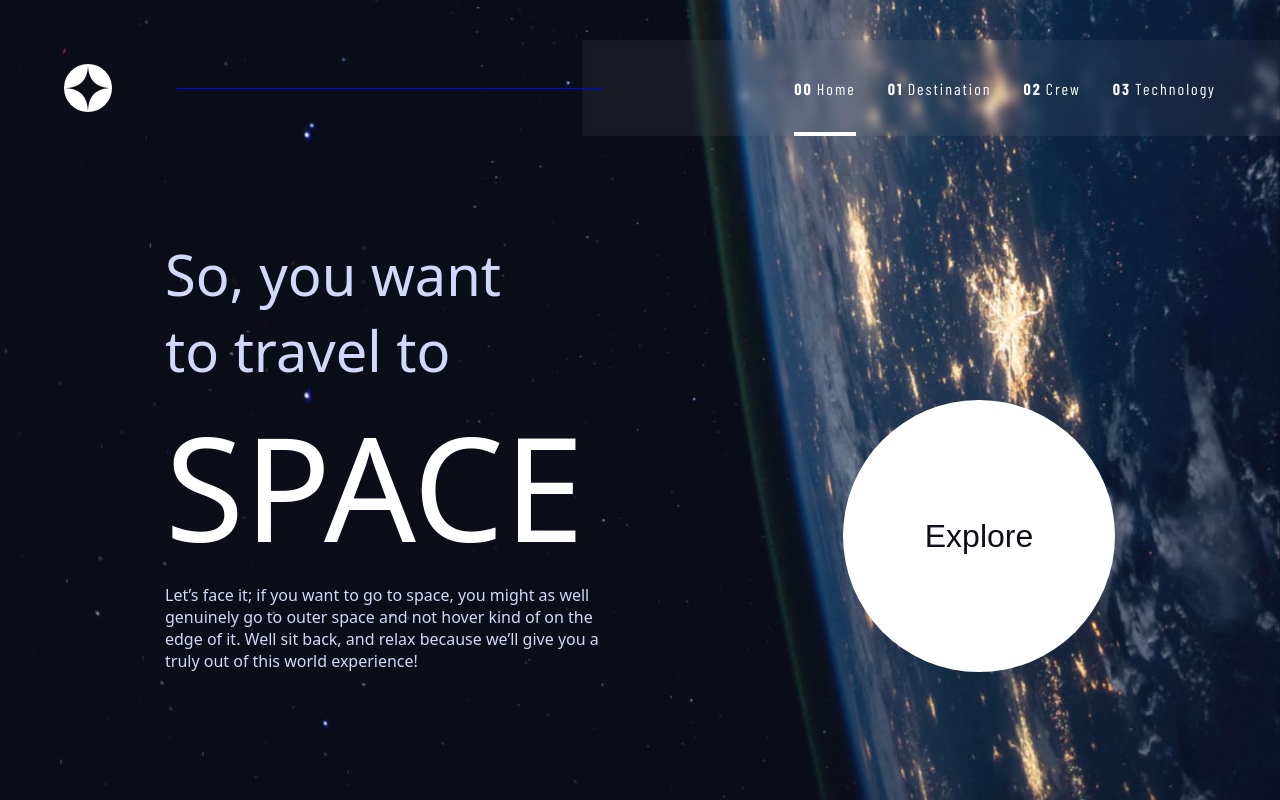
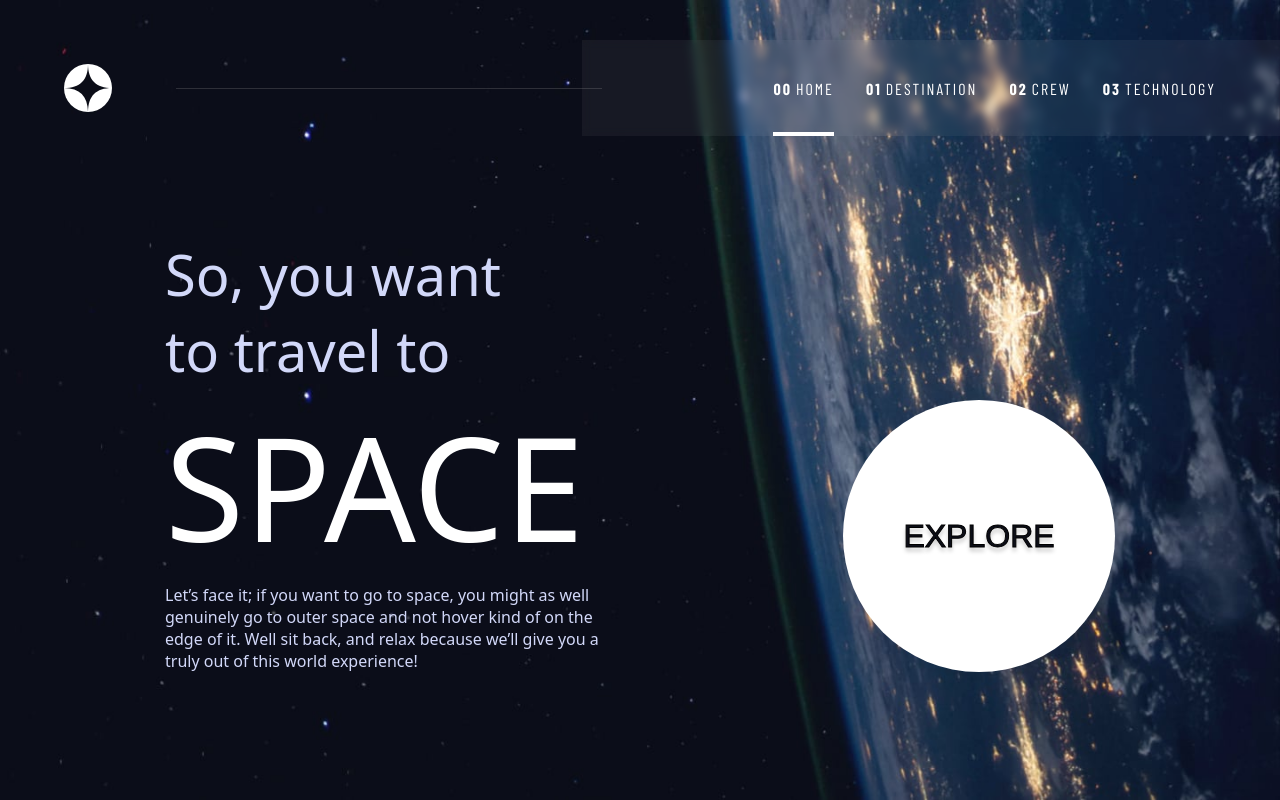
Before and after one commit to devlinmorrow/space-tourism, a Next.js app: page /space-tourism in a window 1280 px wide. Built offline with nearby package versions, Linux system fonts and the light colour scheme; a web font is replaced by a local one.

Commit message:
Clean up font stuff

```diff
--- a/src/app/space-tourism/components/Header.tsx
+++ b/src/app/space-tourism/components/Header.tsx
@@ -49,7 +49,8 @@ const Image = styled.img`
 const Line = styled.hr`
   height: 1px;
   width: 100%;
-  border-color: blue;
+  border-color: #979797;
+  opacity: 0.25;
 
   // TODO: idea - have transition for line to fade out
   @media ${QUERIES.tabletAndDown} {
--- a/src/app/space-tourism/components/NavBar.tsx
+++ b/src/app/space-tourism/components/NavBar.tsx
@@ -23,7 +23,7 @@ export function NavBar() {
             href={tab.path}
             $active={tab.path === pathname}
           >
-            <b>0{i}</b> {tab.text}
+            <b>0{i}</b> {tab.text.toUpperCase()}
           </NavLink>
         );
       })}
@@ -60,13 +60,13 @@ const Button = styled.button`
   @media ${QUERIES.mobileAndDown} {
     display: block;
   }
-`
+`;
 
 interface NavLinkProps {
   $active?: boolean;
 }
 
-const NavLink = styled(Link) <NavLinkProps>`
+const NavLink = styled(Link)<NavLinkProps>`
   height: 100%;
   display: flex;
   align-items: center;
--- a/src/app/space-tourism/page.tsx
+++ b/src/app/space-tourism/page.tsx
@@ -18,7 +18,7 @@ export default function SpaceTourism() {
         </Description>
       </Texts>
       <ExploreButtonContainer>
-        <ExploreButton>Explore</ExploreButton>
+        <ExploreButton>EXPLORE</ExploreButton>
       </ExploreButtonContainer>
     </Hero>
   );
@@ -59,6 +59,9 @@ const ExploreButton = styled.button`
   background-color: var(--white);
   color: var(--blue-900);
   border-radius: 50%;
+  text-shadow: 0px 4px 4px rgba(0, 0, 0, 0.25);
+  -webkit-text-stroke: 1px black;
+  text-stroke: 1px black;
 `;
 
 const Description = styled.p`
```
